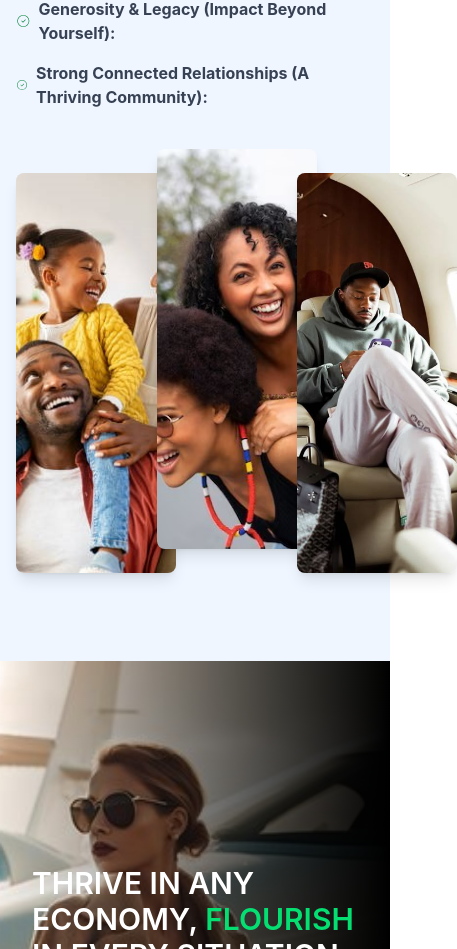
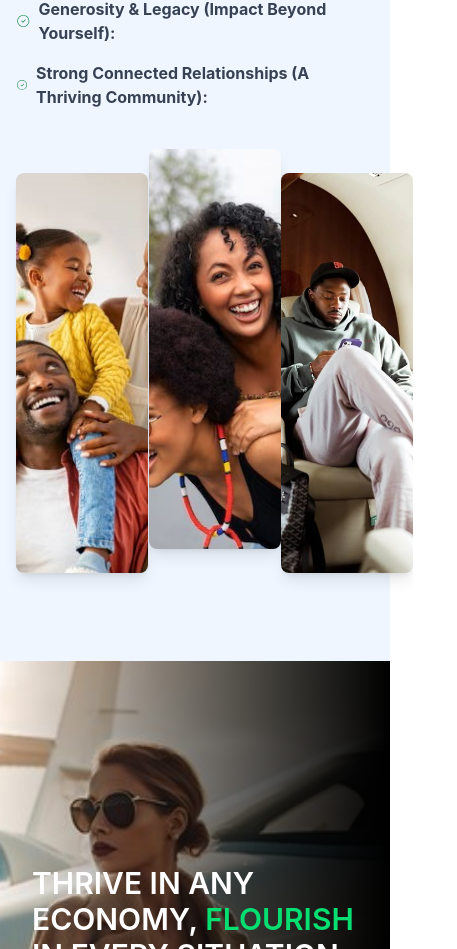
Before and after one commit to ireneq101/health, a React (Vite) app in the folder my-project/: page / in a window 390 px wide. Shown: the part 8026-8975 px from the top of the page, 457 px wide, since content can reach past the window. Built offline with nearby package versions, Linux system fonts and the light colour scheme.

Commit message:
imageandnavbar

```diff
--- a/my-project/src/Home.jsx
+++ b/my-project/src/Home.jsx
@@ -129,7 +129,7 @@ const Home = () => {
 
         {/* Mobile Menu */}
         {isOpen && (
-          <ul className="md:hidden flex flex-col items-center justify-self-end space-y-13 bg-blue-50 p-4 rounded-lg text-gray-700 font-semibold lg:text-xl w-50 h-90">
+          <ul className="md:hidden flex flex-col items-center justify-self-end space-y-15 bg-blue-50 p-4 rounded-lg text-gray-700 font-semibold lg:text-xl w-50 h-screen z-99999999">
             <li>
               <a
                 href="#home"
@@ -476,11 +476,11 @@ const Home = () => {
             </ul>
           </div>
 
-          <div className="grid grid-cols-3 gap-16 lg:gap-8 md:h-full">
+          <div className="grid grid-cols-3 gap-10 lg:gap-8 md:h-full">
             {images.map((img, index) => (
               <div
                 key={index}
-                className={`relative w-40 lg:w-50 lg:h-90m md:w-65 overflow-hidden rounded-lg shadow-lg transform transition duration-300 hover:scale-105 ${
+                className={`relative w-33 lg:w-50 lg:h-90m md:w-65 overflow-hidden rounded-lg shadow-lg transform transition duration-300 hover:scale-105 ${
                   index % 2 === 0 ? "translate-y-6" : ""
                 }`}
               >
```
